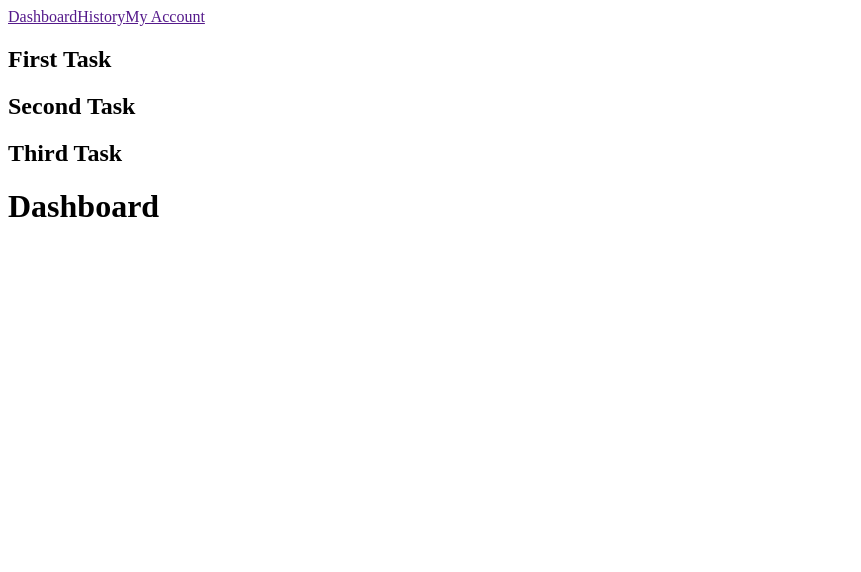
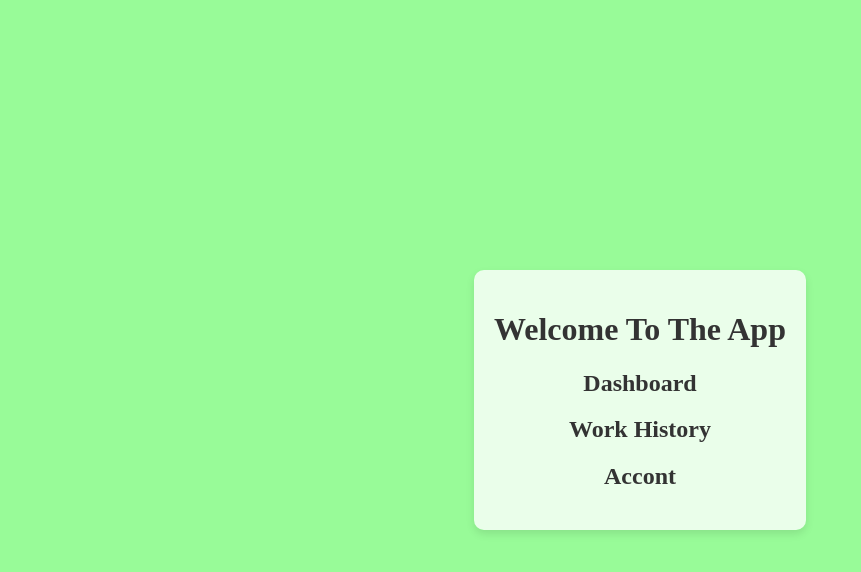
Before and after one commit to MuhammadADil9/management, a React (Vite) app: page / in a window 1280 px wide. Shown: the top 572 px of the page, without its empty margins (0-861 px from the left). Built offline with nearby package versions, Linux system fonts and the light colour scheme.

Commit message:
In the mid of routing

```diff
--- a/src/App.jsx
+++ b/src/App.jsx
@@ -1,27 +1,29 @@
 import { useState } from 'react'
 import './assets/App.css'
-import { createBrowserRouter, Router,RouterProvider,Route,Link } from 'react-router-dom'
+import { Link,Routes, Route } from 'react-router-dom'
 import Landing from "./Landing.jsx"
 import Header from "./Header.jsx"
 import Dashboard from "./Dashboard.jsx"
 import Footer from "../src/Footer.jsx"
 import Taskbar from './Taskbar.jsx'
+import ReactDOM from 'react-dom/client'
 
-const router = createBrowserRouter([
-    {path:"/",
-     element:<Landing/>
-    }
-])
+
 
 
 function App() {
     return(<>
-    <Header/>
-    <Taskbar/>
-    <Dashboard/>
-
+    <div>
+        <Routes>
+            <Route path='/' element={<Landing/>}/>
+            <Route path='/task' element={<Taskbar/>}/>
+            <Route path='/dashboard' element={<Dashboard/>}/>
+            <Route path='/taskbar' element={<Taskbar/>}/>
+        </Routes>
+    </div>
     </>)
 }
 
 
+
 export default App
--- a/src/Header.jsx
+++ b/src/Header.jsx
@@ -1,11 +1,12 @@
+import { Link } from "react-router-dom"
+
 function Header(){
     return(
         <>
-        <div>
-        <a href="">Dashboard</a>
-        <a href="">History</a>
-        <a href="">My Account</a>
-        </div>
+            <div>
+                <Link to="/dashboard">Dashboard</Link>
+                <Link to="/task">Taskbar</Link>
+             </div>
         </>
     )
 }
--- a/src/Landing.jsx
+++ b/src/Landing.jsx
@@ -1,14 +1,18 @@
-
+import "./assets/Landing.css"
+import { Link } from "react-router-dom"
 
 function Landing(){
     return(
         <>
+        <div className="landing">
         <h1>Welcome To The App</h1>
-        <h2><a href="">Dashboard</a></h2>
-        <h2><a href="">Work History</a></h2>
-        <h2><a href="">Accont</a></h2>
+        <h2><Link to="/dashboard">Dashboard</Link></h2>
+        <h2><Link to="/history" >Work History</Link></h2>
+        <h2><Link to="/account">Accont</Link></h2>
+        </div>
         </>
     )
 }
 
+
 export default Landing
--- a/src/Taskbar.jsx
+++ b/src/Taskbar.jsx
@@ -1,3 +1,5 @@
+import "./assets/style.css"
+
 function Taskbar(){
    return(
     <>
--- /dev/null
+++ b/src/assets/Landing.css
@@ -0,0 +1,29 @@
+body, html {
+    height: 100%;
+    margin: 0;
+    display: flex;
+    justify-content: center;
+    align-items: center;
+    background-color: #98FB98; /* Light green background */
+}
+
+.landing {
+    background-color: rgba(255, 255, 255, 0.8); /* Light white color with some transparency */
+    padding: 20px;
+    border-radius: 10px;
+    box-shadow: 0 4px 8px rgba(0, 0, 0, 0.1);
+    text-align: center;
+}
+
+.landing h1, .landing h2 {
+    color: #333; /* Darker text color for better contrast */
+}
+
+.landing h2 a {
+    text-decoration: none;
+    color: #333;
+}
+
+.landing h2 a:hover {
+    text-decoration: underline;
+}
--- a/src/main.jsx
+++ b/src/main.jsx
@@ -1,7 +1,12 @@
 import React from 'react'
 import ReactDOM from 'react-dom/client'
 import App from './App.jsx'
+import { BrowserRouter } from 'react-router-dom'
 
 ReactDOM.createRoot(document.getElementById('root')).render(
-    <App />
+    <React.StrictMode>
+        <BrowserRouter>
+            <App />
+        </BrowserRouter>
+   </React.StrictMode>
 )
```
